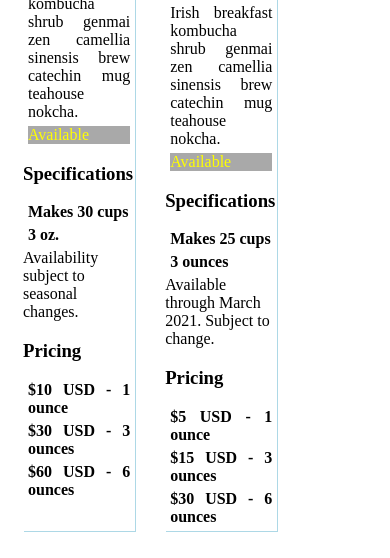
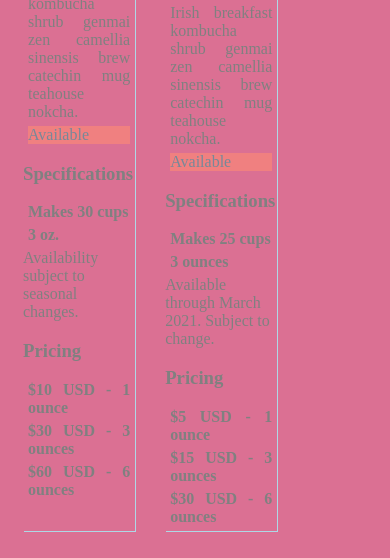
Before and after one commit to hmparsons-sde/product-cards, a plain HTML site: page index.html in a window 390 px wide. Shown: the part 1080-1638 px from the top of the page. Drawn offline with Linux system fonts and the light colour scheme.

Commit message:
media query practice

```diff
--- a/main.css
+++ b/main.css
@@ -59,3 +59,17 @@ div p {
   width: 150px;
   height: 150px;
 }
+
+@media only screen and (max-width: 600px) {
+  .availability {
+    background-color: lightcoral;
+    color: lightslategray;
+  }
+}
+
+@media only screen and (max-width: 1500px) {
+  body {
+    background-color: palevioletred;
+    color: grey;
+  }
+}
```
